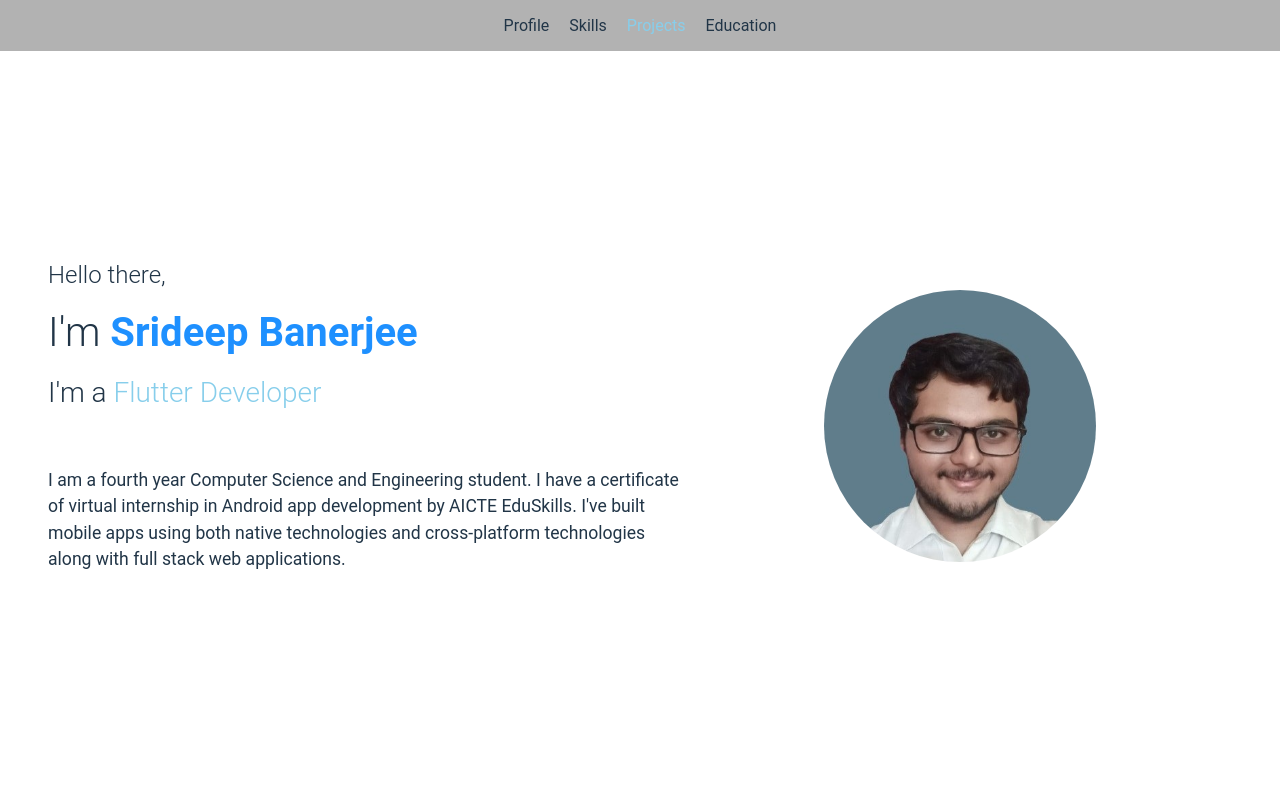
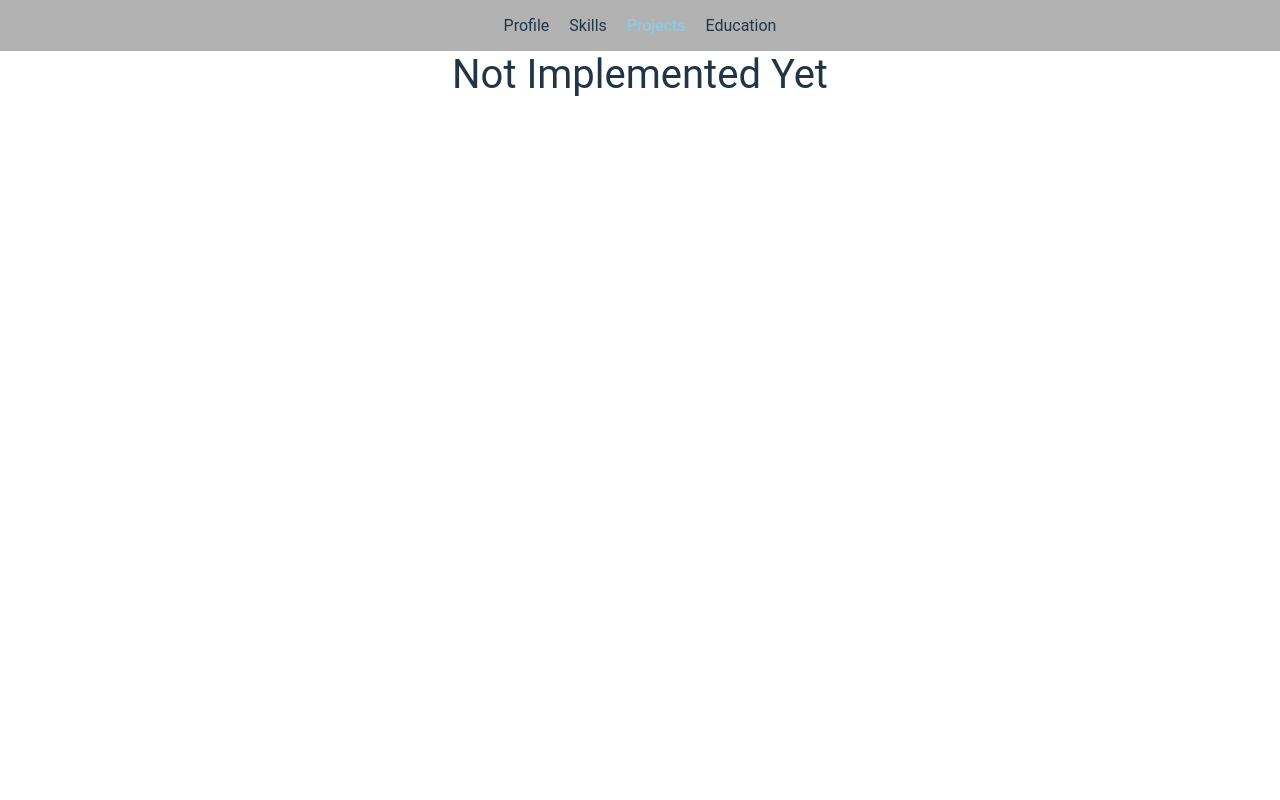
Before and after one commit to srideep-banerjee/Portfolio, a React (Vite) app: page / in a window 1280 px wide. Both pictures are taken after a click on the item "Projects". Shown: the top 800 px of the page. Built offline with nearby package versions, Linux system fonts and the light colour scheme.

Commit message:
Updated navigation system in App

```diff
--- a/src/App.tsx
+++ b/src/App.tsx
@@ -1,26 +1,42 @@
 import './styles/App.css'
 import AppBar from './AppBar'
-import Home from './home/Home'
-import { useState } from 'react'
+import { FunctionComponent, useState } from 'react'
+import { appData } from './data/app'
 
 function App() {
-  const navbarItems = ["Profile", "Skills", "Projects", "Education"]
   const [selectedIndex, setSelectedIndex] = useState(0)
+  const appBarNames = Array.from(appData.keys())
+
+  const Child = getChildByName(appBarNames[selectedIndex])
 
   return (
     <>
       <div className='app-container'>
         <header>
           <AppBar
-            items={navbarItems}
+            items={appBarNames}
             seletedIndex={selectedIndex}
             onSelectionChange={setSelectedIndex}
           />
         </header>
-        <Home />
+        <Child />
       </div>
     </>
   )
 }
 
+function getChildByName(name: string): FunctionComponent {
+  const component = appData.get(name)
+
+  if (component == null || component == undefined) {
+    return () => (
+      <div className='not-implemented' >
+        Not Implemented Yet
+      </div>
+    )
+  }
+
+  return component
+}
+
 export default App
--- /dev/null
+++ b/src/data/app.ts
@@ -0,0 +1,10 @@
+import * as React from 'react'
+import Home from '../home/Home'
+import Skills from '../skills/Skills'
+
+export const appData: Map<string, React.FunctionComponent | null> = new Map([
+    ["Profile", Home],
+    ["Skills", Skills],
+    ["Projects", null],
+    ["Education", null]
+])
--- a/src/styles/App.css
+++ b/src/styles/App.css
@@ -11,3 +11,10 @@ header {
   top: 0px;
   width: 100%;
 }
+
+.not-implemented {
+  display: flex;
+  align-items: center;
+  justify-content: center;
+  font-size: 2.5rem;
+}
```
